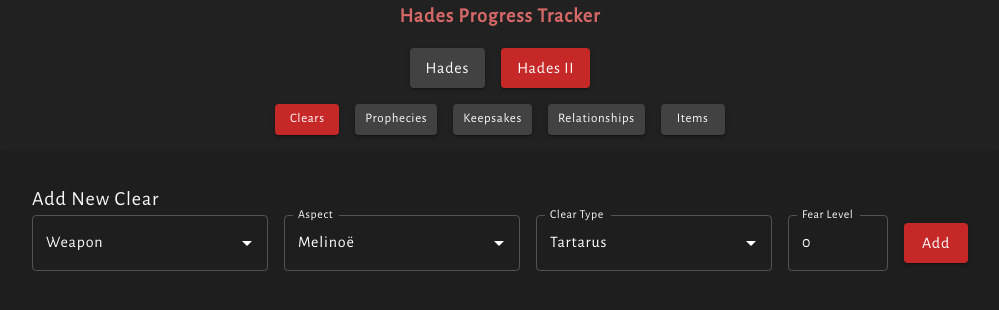
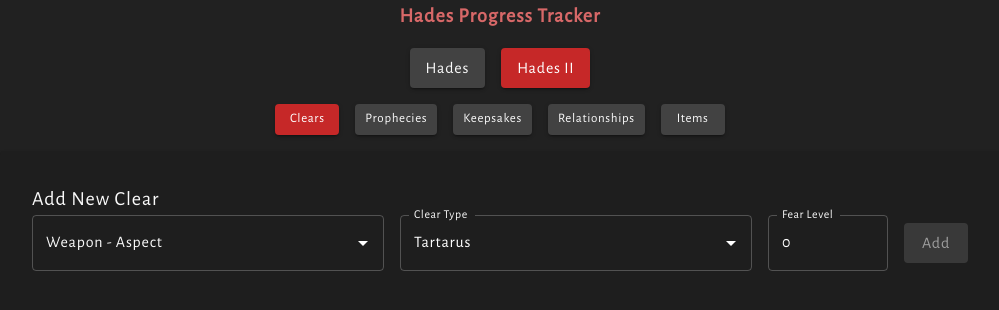
Before and after one commit to piratemermaid/hades-companion, a React (Vite) app: page / in a window 1280 px wide. Both pictures are taken after a click on the button "Hades II". Shown: the top 310 px of the page, without its empty margins (140-1139 px from the left). Built offline with nearby package versions, Linux system fonts and the light colour scheme.

Commit message:
add clears form

```diff
--- a/package.json
+++ b/package.json
@@ -18,7 +18,8 @@
     "@mui/material": "^7.3.7",
     "prettier": "^3.8.0",
     "react": "^19.2.0",
-    "react-dom": "^19.2.0"
+    "react-dom": "^19.2.0",
+    "zustand": "^5.0.10"
   },
   "devDependencies": {
     "@eslint/js": "^9.39.2",
--- /dev/null
+++ b/src/components/content/clears/AddNewClearForm.tsx
@@ -0,0 +1,116 @@
+import { useState, useMemo, useCallback } from 'react';
+import { Autocomplete, Button, Stack, TextField } from '@mui/material';
+
+import { useClearsStore } from '@stores';
+import { getWeapons } from '@data/getters';
+
+type WeaponAspectOption = {
+  weapon: string;
+  aspect: string;
+};
+
+type Props = {
+  selectedGame: Game;
+};
+
+export const AddNewClearForm = ({ selectedGame }: Props) => {
+  const weapons = getWeapons(selectedGame);
+  const { addClear } = useClearsStore();
+
+  // Create combined weapon/aspect options grouped by weapon
+  const weaponAspectOptions = useMemo(() => {
+    const options: WeaponAspectOption[] = [];
+    weapons.forEach((weapon) => {
+      weapon.aspects.forEach((aspect) => {
+        options.push({ weapon: weapon.name, aspect });
+      });
+    });
+    return options;
+  }, [weapons]);
+
+  const [weaponAspect, setWeaponAspect] = useState<WeaponAspectOption | null>(
+    null
+  );
+  const [clearType, setClearType] = useState<'Tartarus' | 'Olympus'>(
+    'Tartarus'
+  );
+  const [fearLevel, setFearLevel] = useState<number>(0);
+
+  const clearForm = useCallback(() => {
+    setWeaponAspect(null);
+    setClearType('Tartarus');
+    setFearLevel(0);
+  }, []);
+
+  const handleAdd = () => {
+    if (!weaponAspect) {
+      return;
+    }
+
+    addClear({
+      game: selectedGame,
+      weapon: weaponAspect.weapon,
+      aspect: weaponAspect.aspect,
+      clearType: selectedGame === 'hades2' ? clearType : undefined,
+      fearLevel,
+    });
+
+    clearForm();
+  };
+
+  return (
+    <Stack
+      direction="row"
+      spacing={2}
+      alignItems="center"
+      flexWrap="wrap"
+      useFlexGap
+    >
+      <Autocomplete
+        value={weaponAspect}
+        onChange={(_, newValue) => setWeaponAspect(newValue)}
+        options={weaponAspectOptions}
+        groupBy={(option) => option.weapon}
+        getOptionLabel={(option) => option.aspect}
+        isOptionEqualToValue={(option, value) =>
+          option.weapon === value?.weapon && option.aspect === value?.aspect
+        }
+        sx={{ minWidth: 200, flex: 1 }}
+        renderInput={(params) => (
+          <TextField {...params} label="Weapon - Aspect" size="medium" />
+        )}
+      />
+      {selectedGame === 'hades2' && (
+        <Autocomplete<'Tartarus' | 'Olympus', false, false, false>
+          value={clearType}
+          onChange={(_, newValue) => {
+            if (newValue) {
+              setClearType(newValue);
+            }
+          }}
+          options={['Tartarus', 'Olympus']}
+          getOptionLabel={(option: string) => option}
+          sx={{ minWidth: 160, flex: 1 }}
+          renderInput={(params) => (
+            <TextField {...params} label="Clear Type" size="medium" />
+          )}
+        />
+      )}
+      <TextField
+        label="Fear Level"
+        type="number"
+        value={fearLevel}
+        onChange={(e) => setFearLevel(Number(e.target.value) || 0)}
+        size="medium"
+        sx={{ maxWidth: 120, flex: '0 0 auto' }}
+      />
+      <Button
+        sx={{ flex: '0 0 auto' }}
+        onClick={handleAdd}
+        disabled={!weaponAspect}
+      >
+        Add
+      </Button>
+    </Stack>
+  );
+};
--- a/src/components/content/clears/ClearsSection.tsx
+++ b/src/components/content/clears/ClearsSection.tsx
@@ -1,76 +1,18 @@
-import {
-  Autocomplete,
-  Button,
-  Stack,
-  TextField,
-  Typography,
-} from '@mui/material';
+import { Stack, Typography } from '@mui/material';
 
 import { FlatCard } from '@components/common';
-import { getWeapons } from '@data/getters';
-import { useMemo } from 'react';
+import { AddNewClearForm } from '@components/content/clears';
 
 type Props = {
   selectedGame: Game;
 };
 
 export const ClearsSection = ({ selectedGame }: Props) => {
-  const weapons = getWeapons(selectedGame);
-
-  const defaultAspect = useMemo(
-    () => (selectedGame === 'hades' ? 'Zagreus' : 'Melinoë'),
-    [selectedGame]
-  );
-
   return (
     <Stack spacing={2}>
       <FlatCard>
         <Typography variant="h6">Add New Clear</Typography>
-        <Stack
-          direction="row"
-          spacing={2}
-          alignItems="center"
-          flexWrap="wrap"
-          useFlexGap
-        >
-          <Autocomplete
-            options={weapons}
-            getOptionLabel={(option: Weapon) => option.name}
-            sx={{ minWidth: 160, flex: 1 }}
-            renderInput={(params) => (
-              <TextField {...params} label="Weapon" size="medium" />
-            )}
-          />
-          <Autocomplete
-            key={`aspect-${selectedGame}`}
-            defaultValue={defaultAspect}
-            options={weapons.flatMap((weapon) => weapon.aspects)}
-            getOptionLabel={(option: string) => option}
-            sx={{ minWidth: 160, flex: 1 }}
-            renderInput={(params) => (
-              <TextField {...params} label="Aspect" size="medium" />
-            )}
-          />
-          {selectedGame === 'hades2' && (
-            <Autocomplete
-              options={['Tartarus', 'Olympus']}
-              defaultValue="Tartarus"
-              getOptionLabel={(option: string) => option}
-              sx={{ minWidth: 160, flex: 1 }}
-              renderInput={(params) => (
-                <TextField {...params} label="Clear Type" size="medium" />
-              )}
-            />
-          )}
-          <TextField
-            label="Fear Level"
-            type="number"
-            defaultValue={0}
-            size="medium"
-            sx={{ maxWidth: 100, flex: '0 0 auto' }}
-          />
-          <Button sx={{ flex: '0 0 auto' }}>Add</Button>
-        </Stack>
+        <AddNewClearForm key={selectedGame} selectedGame={selectedGame} />
       </FlatCard>
     </Stack>
   );
--- a/src/components/content/clears/index.ts
+++ b/src/components/content/clears/index.ts
@@ -1 +1,2 @@
+export * from './AddNewClearForm';
 export * from './ClearsSection';
--- /dev/null
+++ b/src/stores/clearsStore.ts
@@ -0,0 +1,35 @@
+import { create } from 'zustand';
+import { persist } from 'zustand/middleware';
+
+export type Clear = {
+  game: Game;
+  weapon: string;
+  aspect: string;
+  clearType?: 'Tartarus' | 'Olympus'; // Only for hades2
+  fearLevel: number;
+};
+
+type ClearsState = {
+  clears: Clear[];
+  addClear: (clear: Clear) => void;
+  getClearsByGame: (game: Game) => Clear[];
+};
+
+export const useClearsStore = create<ClearsState>()(
+  persist(
+    (set, get) => ({
+      clears: [],
+      addClear: (clear) => {
+        set((state) => ({
+          clears: [...state.clears, clear],
+        }));
+      },
+      getClearsByGame: (game) => {
+        return get().clears.filter((clear) => clear.game === game);
+      },
+    }),
+    {
+      name: 'hades-companion-clears', // localStorage key
+    }
+  )
+);
--- /dev/null
+++ b/src/stores/index.ts
@@ -0,0 +1 @@
+export * from './clearsStore';
--- a/vite.config.ts
+++ b/vite.config.ts
@@ -11,6 +11,7 @@
       '@assets': path.resolve(__dirname, './src/assets'),
       '@components': path.resolve(__dirname, './src/components'),
       '@data': path.resolve(__dirname, './src/data'),
+      '@stores': path.resolve(__dirname, './src/stores'),
       '@themes': path.resolve(__dirname, './src/themes'),
     },
   },
```
Also changed, not shown: 1 other file (tests, documents, lock files or other folders).
